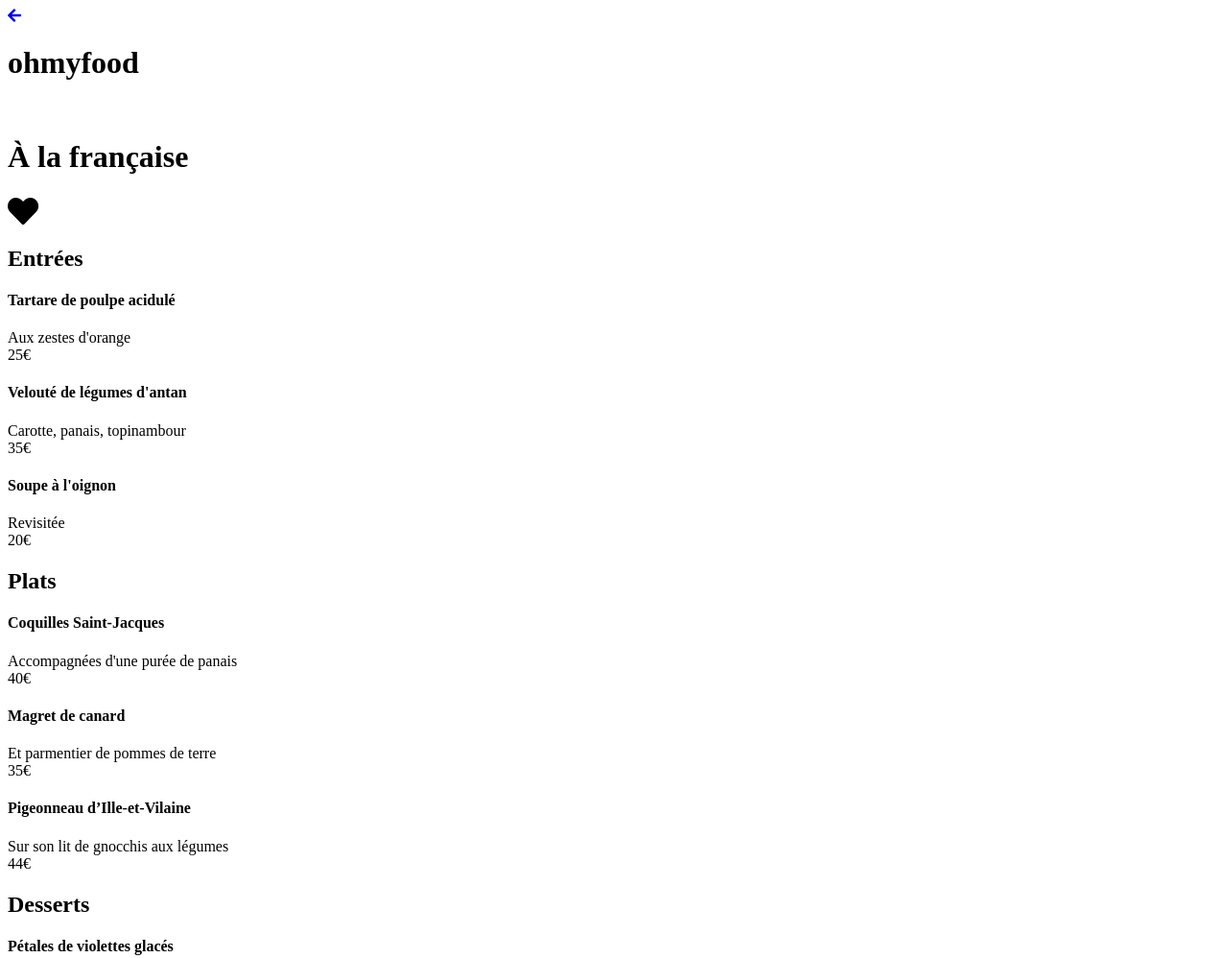
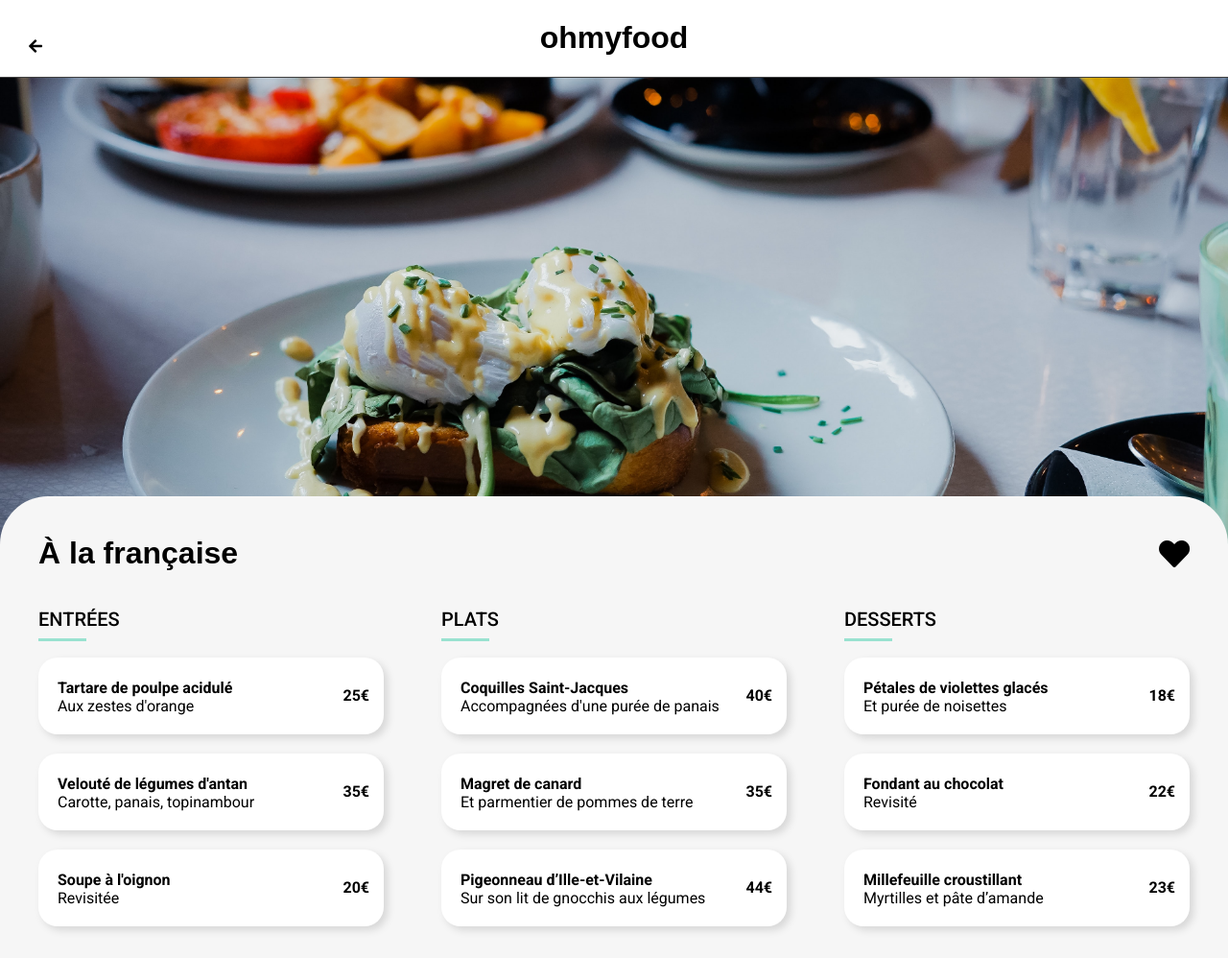
Before and after one commit to dimitrilory44/DimitriLory_3_18062021, a website: page restaurant/a-la-francaise.html in a window 1280 px wide. Shown: the top 998 px of the page at 96% size. Drawn offline with nearby package versions, Linux system fonts and the light colour scheme; files that its build step writes are made by us from their sources; the site is published under a folder, as on GitHub Pages, so addresses that start at the root find nothing; a web font is replaced by a local one.

Commit message:
Correction lien pages

```diff
--- a/restaurant/a-la-francaise.html
+++ b/restaurant/a-la-francaise.html
@@ -4,14 +4,14 @@
     <meta charset="UTF-8">
     <meta http-equiv="Content-Security-Policy" content="upgrade-insecure-requests">
     <meta name="viewport" content="width=device-width, initial-scale=1.0">
-    <link rel="stylesheet" href="/public/css/style.css">
+    <link rel="stylesheet" href="../public/css/style.css">
     <link rel="stylesheet" href="https://use.fontawesome.com/releases/v5.15.1/css/all.css">
     <link rel="stylesheet" href="https://fonts.googleapis.com/css2?family=Roboto:wght@100;300;400;500;700;900&family=Shrikhand&display=swap">
     <title>ohmyfood - A la française</title>
 </head>
 <body>
     <header>
-        <a href="/index.html">
+        <a href="../index.html">
             <i class="fa-arrow-left fas header__arrow"></i>
         </a>
         <h1 class="header__logo">ohmyfood</h1>
@@ -19,7 +19,7 @@
 
     <main>
         <!-- Bannière -->
-        <img src="/public/img/restaurants/toa-heftiba-DQKerTsQwi0-unsplash.jpg" alt="" class="img-banniere">
+        <img src="../public/img/restaurants/toa-heftiba-DQKerTsQwi0-unsplash.jpg" alt="" class="img-banniere">
 
         <!-- Menu -->
         <div id="menu" class="container">
--- a/restaurant/la-note-enchantee.html
+++ b/restaurant/la-note-enchantee.html
@@ -4,14 +4,14 @@
     <meta charset="UTF-8">
     <meta http-equiv="Content-Security-Policy" content="upgrade-insecure-requests">
     <meta name="viewport" content="width=device-width, initial-scale=1.0">
-    <link rel="stylesheet" href="/public/css/style.css">
+    <link rel="stylesheet" href="../public/css/style.css">
     <link rel="stylesheet" href="https://use.fontawesome.com/releases/v5.15.1/css/all.css">
     <link rel="stylesheet" href="https://fonts.googleapis.com/css2?family=Roboto:wght@100;300;400;500;700;900&family=Shrikhand&display=swap">
     <title>ohmyfood - La note enchantée</title>
 </head>
 <body>
     <header>
-        <a href="/index.html">
+        <a href="../index.html">
             <i class="fa-arrow-left fas header__arrow"></i>
         </a>
         <h1 class="header__logo">ohmyfood</h1>
@@ -19,7 +19,7 @@
 
     <main>
         <!-- Bannière -->
-        <img src="/public/img/restaurants/stil-u2Lp8tXIcjw-unsplash.jpg" alt="" class="img-banniere">
+        <img src="../public/img/restaurants/stil-u2Lp8tXIcjw-unsplash.jpg" alt="" class="img-banniere">
 
         <!-- Menu -->
         <div id="menu" class="container">
```
Also changed, not shown: restaurant/la-palette-du-gout.html (+3 -3 lines), restaurant/le-delice-des-sens.html (+3 -3 lines).
